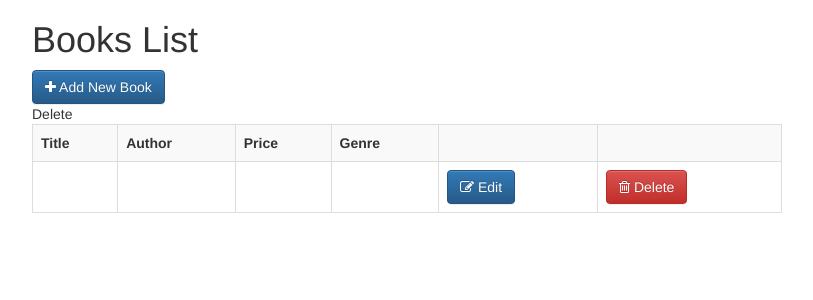
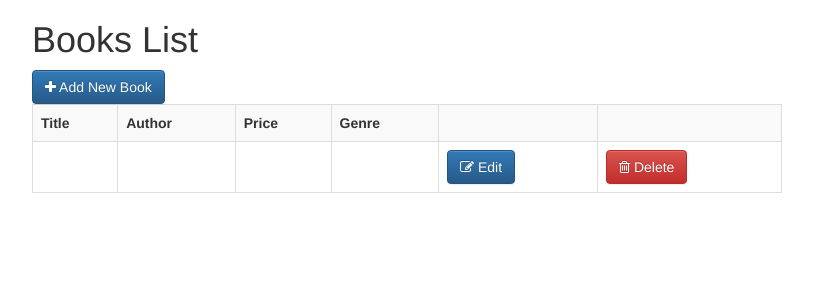
Before and after one commit to IanBlanchette/midtermtest, a PHP site: page / in a window 1280 px wide. Shown: the top 300 px of the page, without its empty margins (233-1046 px from the left). Run offline with PHP 8.4, Linux system fonts and the light colour scheme; tables that the repository leaves empty or names only in its code hold one stand-in row (values such as "Sample post"); data that the repository does not hold is empty.

Commit message:
saving everything

```diff
--- a/book_details.php
+++ b/book_details.php
@@ -4,7 +4,7 @@ include_once('database.php'); // include the database connection file
 /*//////////////////////*/
 /* YOUR CODE GOES HERE */
 /*/////////////////////*/
-$bookID = $_GET['book_ID']; // assigns the gameID from the URL
+$bookID = $_GET['bookID']; // assigns the gameID from the URL
 if($bookID == 0) {
     $book = null;
     $isAddition = 1;
--- a/index.php
+++ b/index.php
@@ -55,7 +55,7 @@ $statement->closeCursor(); // close the connection
 
                             <td><a class="btn btn-primary" href="book_details.php?bookID=<?php echo $book['Id'] ?>"><i class="fa fa-pencil-square-o"></i> Edit</a></td>
 
-                            <td><a class="btn btn-danger" href="book_delete.php?bookID=<?php echo $book['Id'] ?>"><i class="fa fa-trash-o"></i> Delete</a></td> Delete</a></td>
+                            <td><a class="btn btn-danger" href="book_delete.php?bookID=<?php echo $book['Id'] ?>"><i class="fa fa-trash-o"></i> Delete</a></td>
                         </tr>
                     <?php endforeach; ?>
 
```
